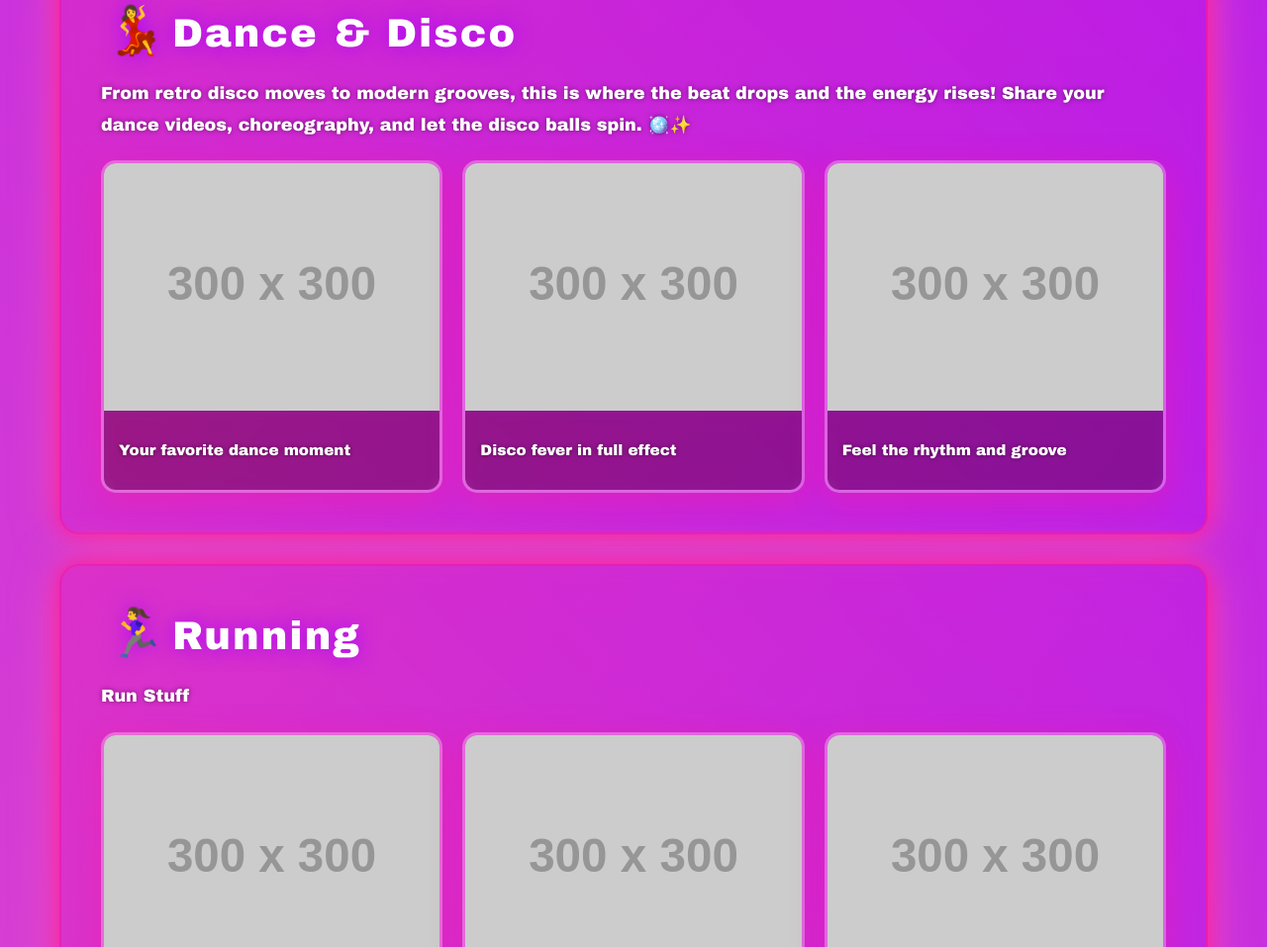
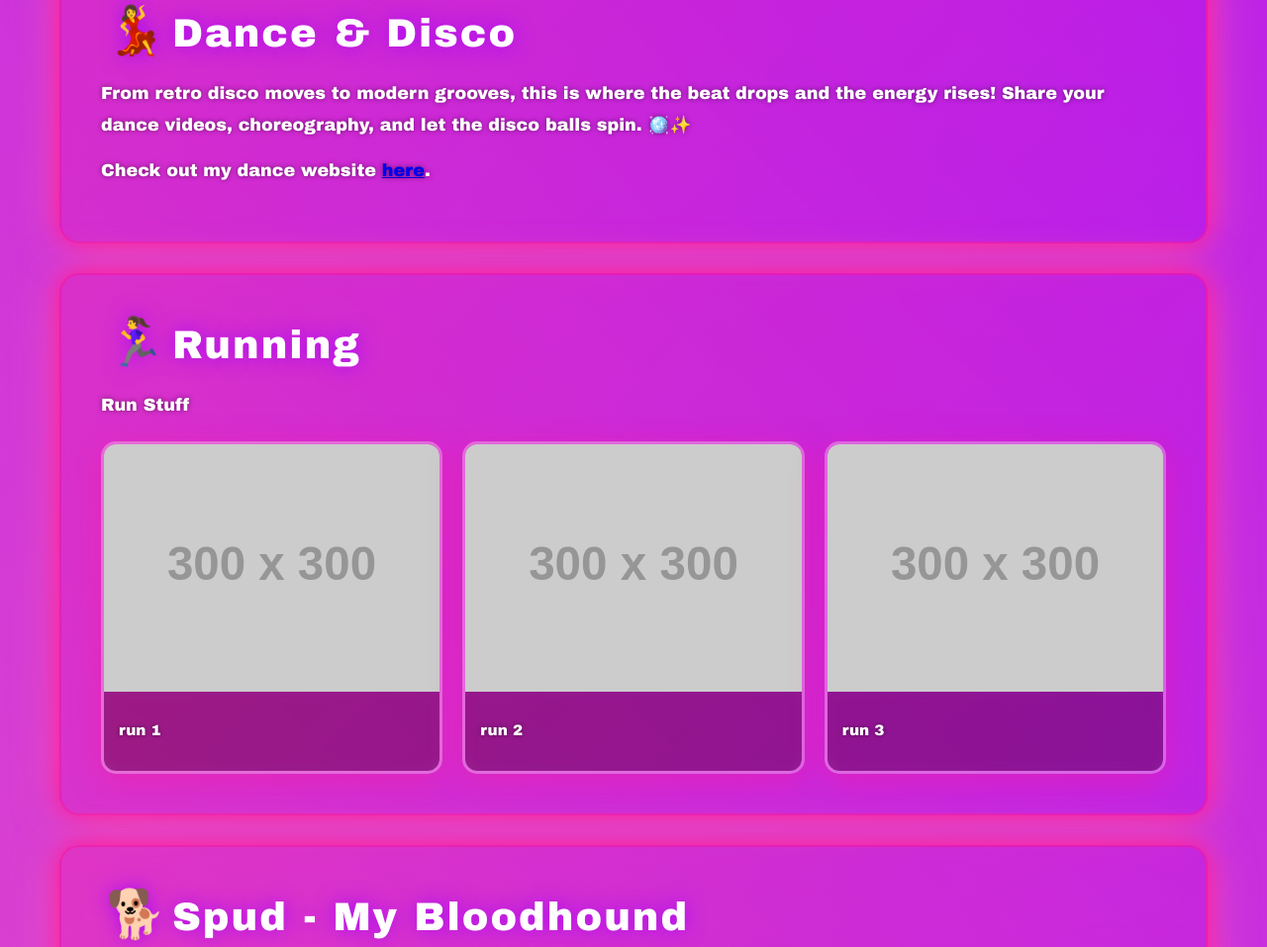
Before and after one commit to psampson00/pamsampson, a plain HTML site: page index.html in a window 1280 px wide. Shown: the part 2174-3131 px from the top of the page at 99% size. Drawn offline with Linux system fonts and the light colour scheme; placeholder pictures from the web are drawn by us.

```diff
--- a/index.html
+++ b/index.html
@@ -419,28 +419,9 @@
                 From retro disco moves to modern grooves, this is where the beat drops and the energy rises!
                 Share your dance videos, choreography, and let the disco balls spin. 🪩✨
             </p>
-            <div class="gallery">
-                <div class="gallery-item">
-                    <img src="https://via.placeholder.com/300x300?text=Dance+1" alt="Dance 1">
-                    <div class="gallery-item-text">
-                        <p>Your favorite dance moment</p>
-                    </div>
-                </div>
+            <p>Check out my dance website <a href="https://sites.google.com/view/lp-hiphopdance/home" target="_blank">here</a>.
+            </p>
 
-                <div class="gallery-item">
-                    <img src="https://via.placeholder.com/300x300?text=Dance+2" alt="Dance 2">
-                    <div class="gallery-item-text">
-                        <p>Disco fever in full effect</p>
-                    </div>
-                </div>
-
-                <div class="gallery-item">
-                    <img src="https://via.placeholder.com/300x300?text=Dance+3" alt="Dance 3">
-                    <div class="gallery-item-text">
-                        <p>Feel the rhythm and groove</p>
-                    </div>
-                </div>
-            </div>
         </section>
 
         <!-- Run Section -->
```
